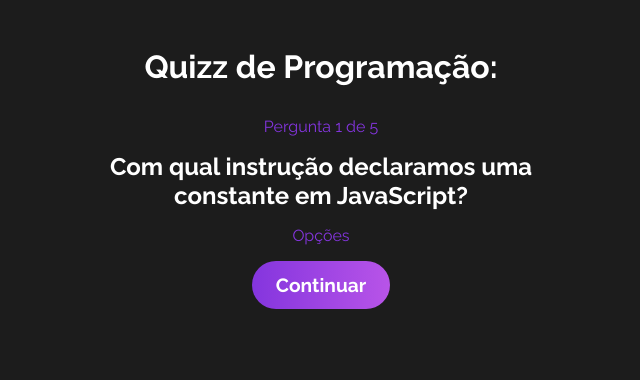
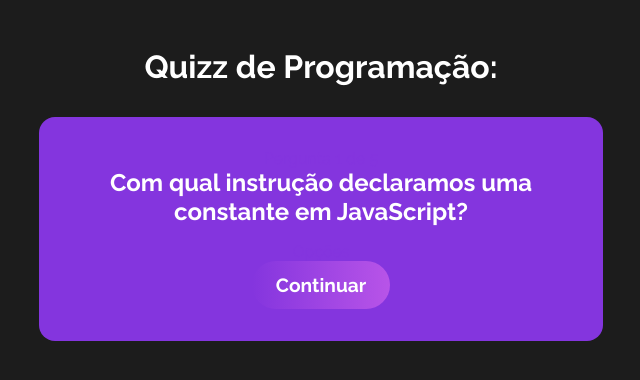
Before and after one commit to Pablo-Belusso/QUIZ_React, a React (Create React App) app: page / in a window 1280 px wide. Both pictures are taken after a click on the button "Iniciar". Shown: the top 380 px of the page, without its empty margins (319-959 px from the left). Built offline with nearby package versions, Linux system fonts and the light colour scheme.

Commit message:
Commit 29

```diff
--- a/src/components/Question.css
+++ b/src/components/Question.css
@@ -1,11 +1,15 @@
 #question {      /* ID da Div */
     text-align: center;
     max-width: 500px;
+    background-color: #8435de;
+    border-radius: 1rem;
+    padding: 2rem;
 }
 
-#question h2, #question p {
+#question h2 {
     margin-bottom: 1rem;
 }
+
 
 #question p {
     color: #8435de;
```
